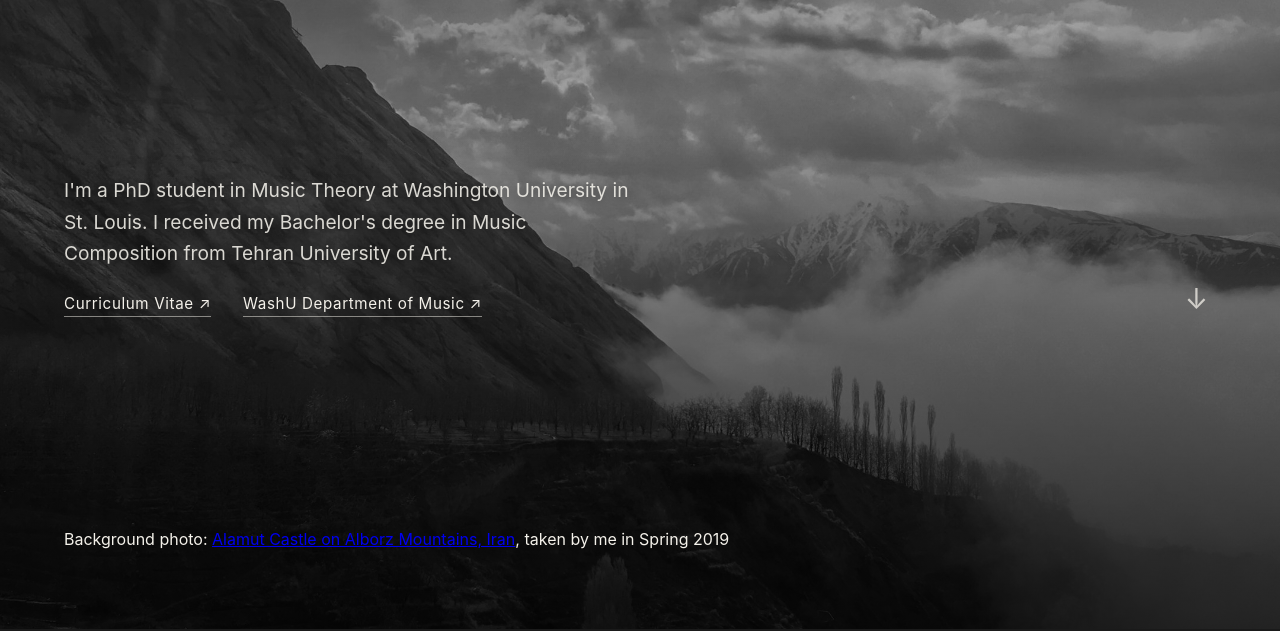
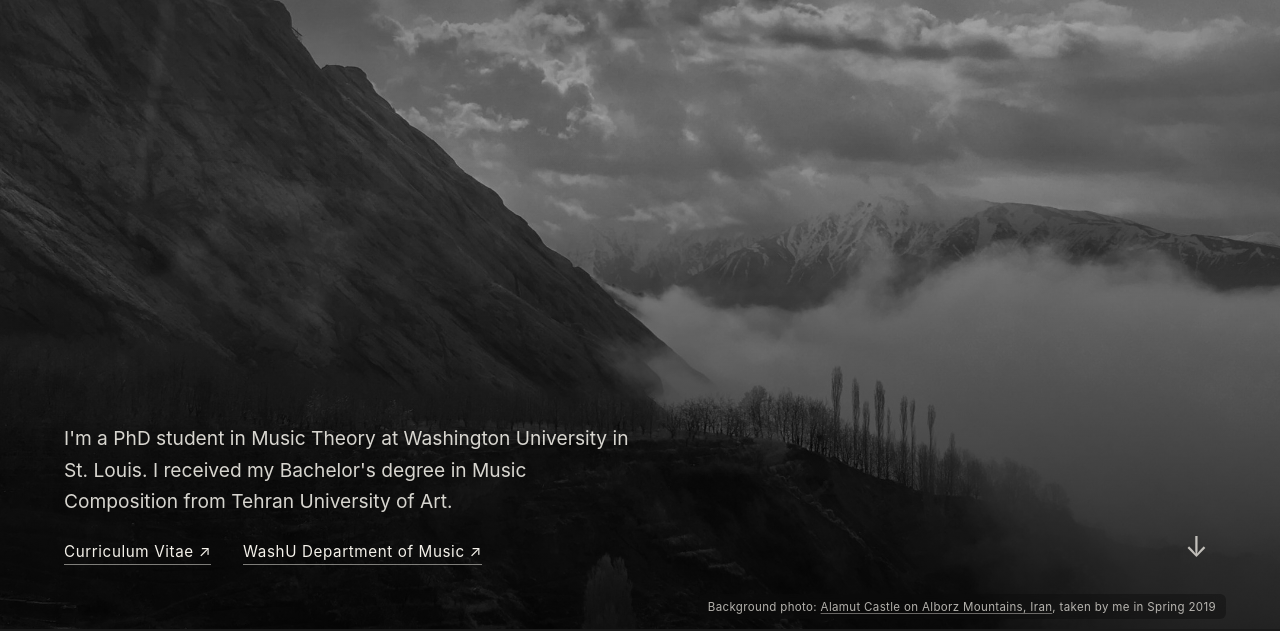
Before and after one commit to khashayarshahriyari/khashayar, a plain HTML site: page index.html in a window 1280 px wide. Shown: the part 171-802 px from the top of the page. Drawn offline with Linux system fonts and the light colour scheme.

Commit message:
Add files via upload

```diff
--- a/index.html
+++ b/index.html
@@ -28,7 +28,6 @@
 
       <a class="scroll" href="#more" aria-label="Scroll down">&darr;</a>
     </div>
-        <p class="credit">Background photo: <a href="https://whc.unesco.org/en/list/1770/" target="_blank" rel="noopener noreferrer">Alamut Castle on Alborz Mountains, Iran</a>, taken by me in Spring 2019</p>
   </main>
 
   <!-- SECOND SECTION: a simple list. Click a line to open its gallery. -->
@@ -83,5 +82,8 @@
     </ul>
   </section>
 
+  <!-- Photo credit for the background image; stays in the bottom-right corner while you scroll. -->
+  <p class="credit">Background photo: <a href="https://whc.unesco.org/en/list/1770/" target="_blank" rel="noopener noreferrer">Alamut Castle on Alborz Mountains, Iran</a>, taken by me in Spring 2019</p>
+
 </body>
 </html>
--- a/style.css
+++ b/style.css
@@ -118,12 +118,45 @@ body::before {
 .scroll:hover { opacity: 1; transform: translateY(3px); }
 
 .links a:focus-visible,
+.credit a:focus-visible,
 .scroll:focus-visible,
 .list summary:focus-visible,
 .list .page-link:focus-visible {
   outline: 2px solid var(--ink);
   outline-offset: 4px;
 }
+
+/* Photo credit: tiny, fixed in the bottom-right corner so it stays there while you scroll. */
+.credit {
+  position: fixed;
+  right: calc(var(--gutter) - 0.6rem);
+  bottom: 0.6rem;
+  z-index: 10;
+  max-width: min(44rem, calc(100% - var(--gutter)));
+  margin: 0;
+  padding: 0.28rem 0.6rem;
+  border-radius: 6px;
+  background: rgba(12, 12, 12, 0.42);
+  -webkit-backdrop-filter: blur(6px);
+  backdrop-filter: blur(6px);
+  text-align: right;
+  text-wrap: balance;
+  font-size: 0.72rem;
+  line-height: 1.4;
+  letter-spacing: 0.03em;
+  color: rgba(244, 241, 234, 0.72);
+}
+
+.credit a {
+  color: inherit;
+  text-decoration: underline;
+  text-decoration-thickness: 1px;
+  text-decoration-color: rgba(244, 241, 234, 0.4);
+  text-underline-offset: 0.2em;
+  transition: color 0.2s ease;
+}
+
+.credit a:hover { color: var(--ink); }
 
 /* ---------- Second section: simple list that opens galleries ---------- */
 
@@ -267,3 +300,8 @@ body::before {
 @media (max-width: 820px) {
   .map-frame iframe { height: 150vh; height: 150svh; }
 }
+
+/* On narrow screens the credit wraps to two lines; give it room so it never sits on the arrow. */
+@media (max-width: 700px) {
+  .hero { padding-bottom: calc(var(--gutter) + 2.6rem); }
+}
```
